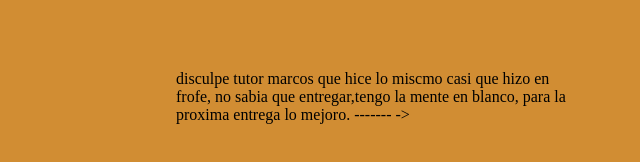
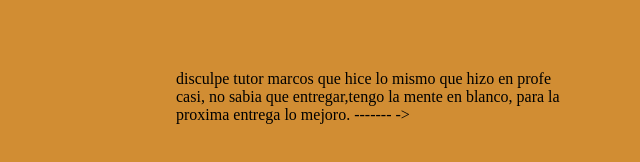
Before and after one commit to simoneitor1/js, a plain HTML site: page index.html in a window 1280 px wide. Shown: the part 388-550 px from the top of the page, 232-872 px from the left. Drawn offline with Linux system fonts and the light colour scheme.

Commit message:
correcciones-4

```diff
--- a/index.html
+++ b/index.html
@@ -15,7 +15,7 @@
 <body>
 
 <div class="card">
-disculpe tutor marcos que hice lo miscmo casi que hizo en frofe, no sabia que entregar,tengo la mente en blanco, para la proxima entrega lo mejoro.
+disculpe tutor marcos que hice lo mismo que hizo en profe casi, no sabia que entregar,tengo la mente en blanco, para la proxima entrega lo mejoro.
 ------- ->
 
 </div>
```
